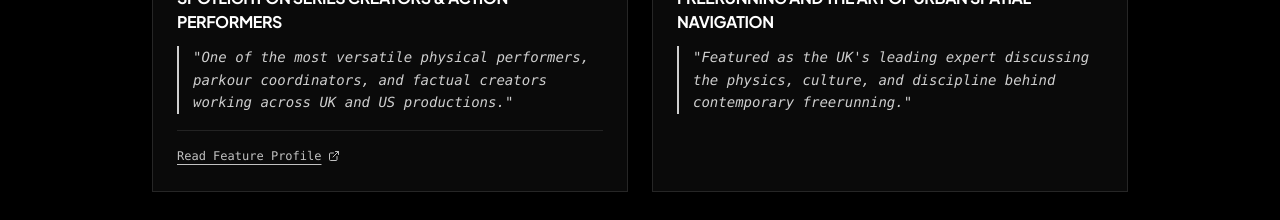
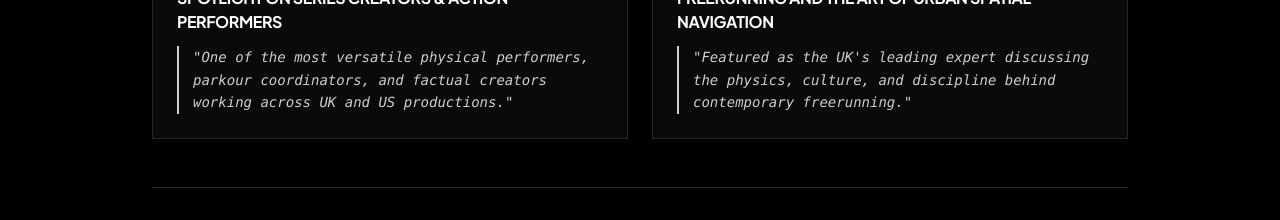
Before and after one commit to pkbannutz/Chima-Akenzua-, a React (Vite) app: page / in a window 1280 px wide. Shown: the part 4480-4700 px from the top of the page. Built offline with nearby package versions, Linux system fonts and the light colour scheme.

Commit message:
Remove broken Talent Manager press profile link

```diff
--- a/src/data/chimaData.ts
+++ b/src/data/chimaData.ts
@@ -421,8 +421,7 @@ export const PRESS_ITEMS: PressItem[] = [
     publication: "THE TALENT MANAGER",
     headline: "Spotlight on Series Creators & Action Performers",
     quote: "One of the most versatile physical performers, parkour coordinators, and factual creators working across UK and US productions.",
-    tag: "Industry Spotlight",
-    url: "https://www.thetalentmanager.com/talent/115201/chima-akenzua"
+    tag: "Industry Spotlight"
   },
   {
     publication: "BBC RADIO 4 & TODAY",
```
